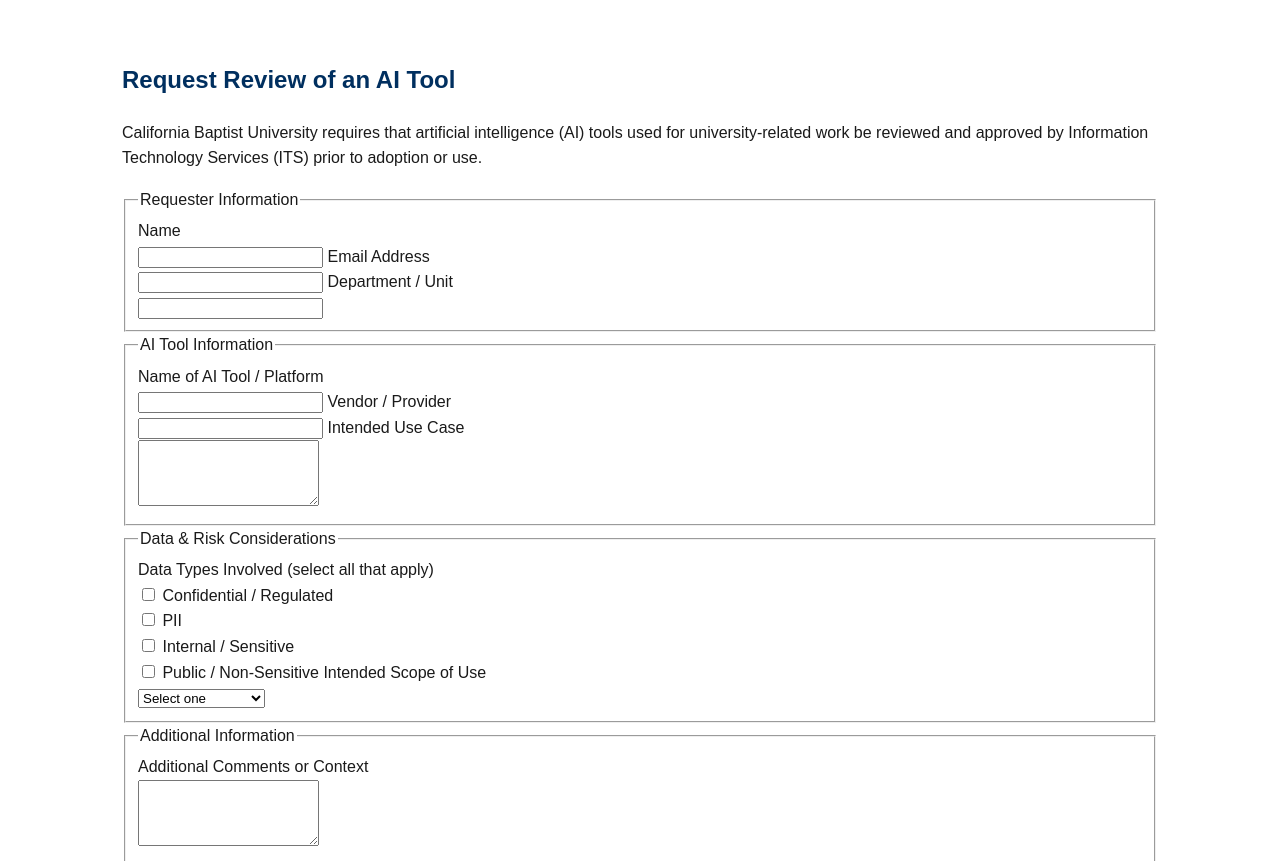
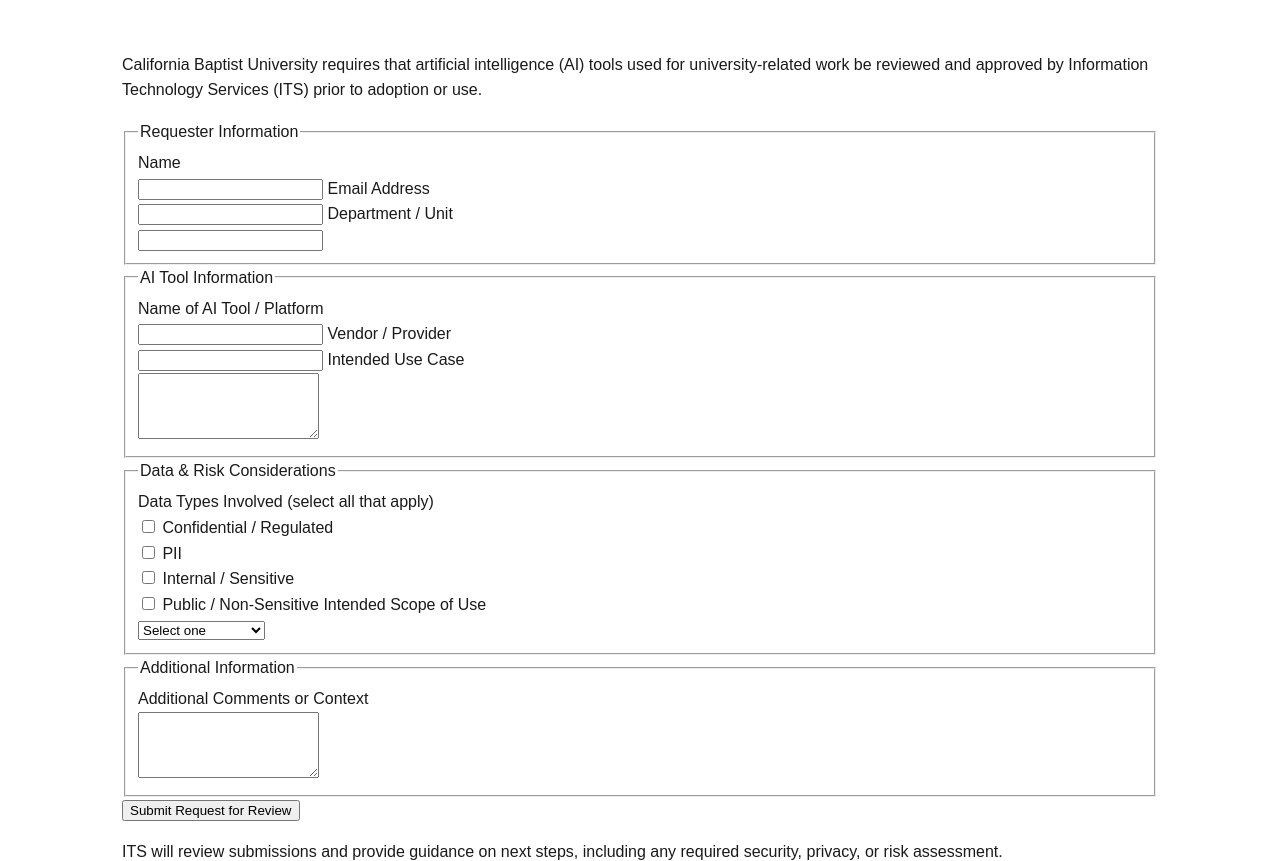
Before and after one commit to tyco7777/cp3, a plain HTML site: page index.html in a window 1280 px wide. Shown: the part 6775-7636 px from the top of the page. Drawn offline with Linux system fonts and the light colour scheme.

Commit message:
Add files via upload

```diff
--- a/index.html
+++ b/index.html
@@ -158,7 +158,7 @@
     </li>
   </ul>
 </section>
-``
+
 
 <!-- ================= USE CASE ================= -->
 <section class="cbu-section cbu-use-cases" id="use-case-highlights">
@@ -391,6 +391,8 @@
 </section>
 
 <!-- ================= COMMITTEE ================= -->
+
+
 <section class="cbu-section cbu-oversight" id="ai-oversight-committee">
   <h2>CBU AI Oversight Committee</h2>
 
@@ -419,17 +421,6 @@
   </p>
 </section>
 
-
-<!--  <section class="cbu-section">
-  <h2>Quick Actions</h2>
-  <ul>
-    <li><a href="#approved-tools">View Approved AI Tools</a></li>
-    <li><a href="#training">Access AI Training Resources</a></li>
-    <li><a href="#request-review">Request Review of an AI Tool</a></li>
-    <li><a href="#contact">Contact Information Technology Services</a></li>
-  </ul>
-</section>  -->
-
 <section class="cbu-section">
   <h2>Faculty & Staff Guidance</h2>
   <p>
@@ -439,7 +430,11 @@
   </p>
 </section>
 
+
+
 <!-- ================= APPROVED TOOLS ================= -->
+
+
 <section class="cbu-section" id="approved-tools">
   <h2>University‑Approved AI Tools</h2>
 
@@ -520,6 +515,8 @@
   </table>
 </section>
 
+
+
 <section class="cbu-section" id="policy">
   <h2>Responsible Use of AI Policy</h2>
   <ul>
@@ -529,6 +526,7 @@
     <li>Comply with academic integrity and legal requirements</li>
   </ul>
 </section>
+
 
 <section class="cbu-section" id="training">
   <h2>AI Training and Resources</h2>
@@ -548,6 +546,7 @@
   </ul>
 </section>
 
+
 <section class="cbu-section" id="request-review">
   <h2>Request Review of an AI Tool</h2>
   <p>
@@ -557,7 +556,6 @@
 
 <!-- ================= REQUEST REVIEW ================= -->
 <section class="cbu-section" id="request-review">
-  <h2>Request Review of an AI Tool</h2>
 
   <p>
     California Baptist University requires that artificial intelligence (AI) tools
@@ -651,6 +649,8 @@
 </section>
 
 <!-- ================= CONTACT ================= -->
+
+
 <section class="cbu-section" id="contact">
   <h2>Contact Information Technology Services</h2>
 
```
